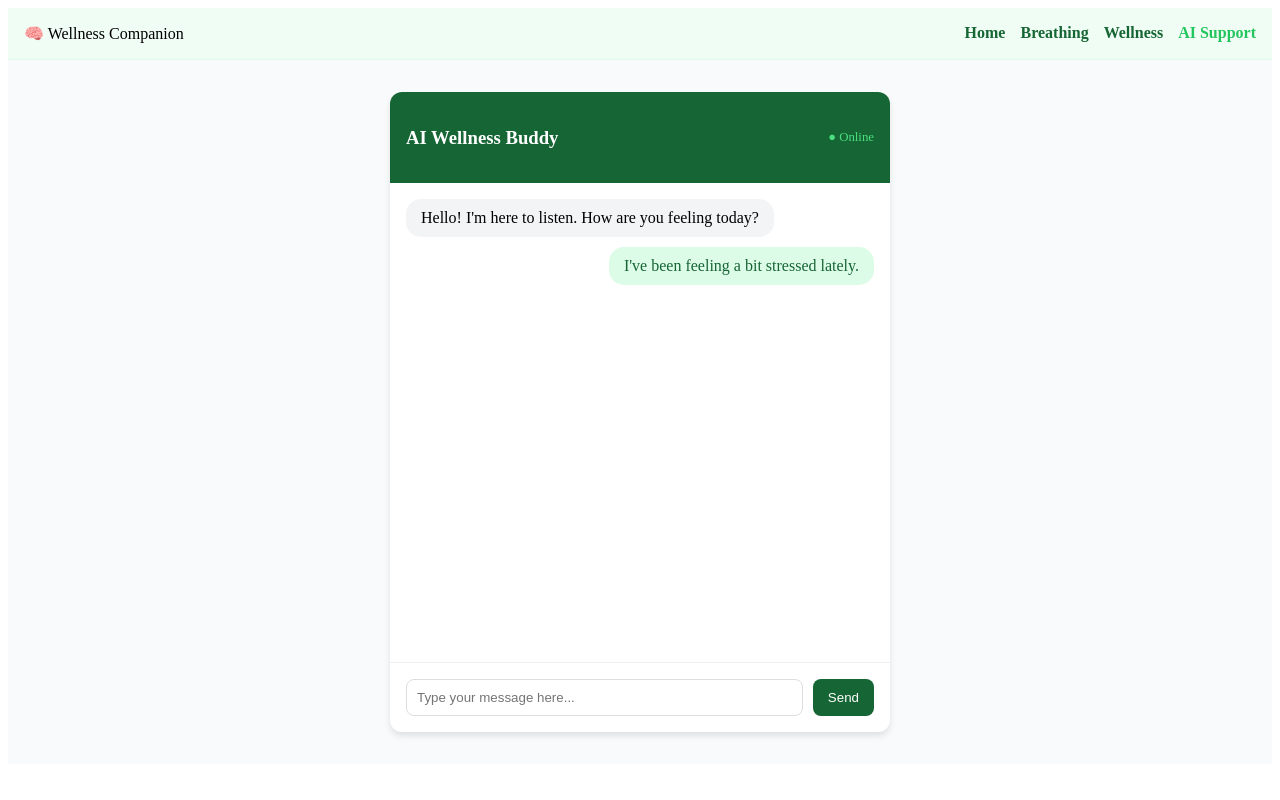
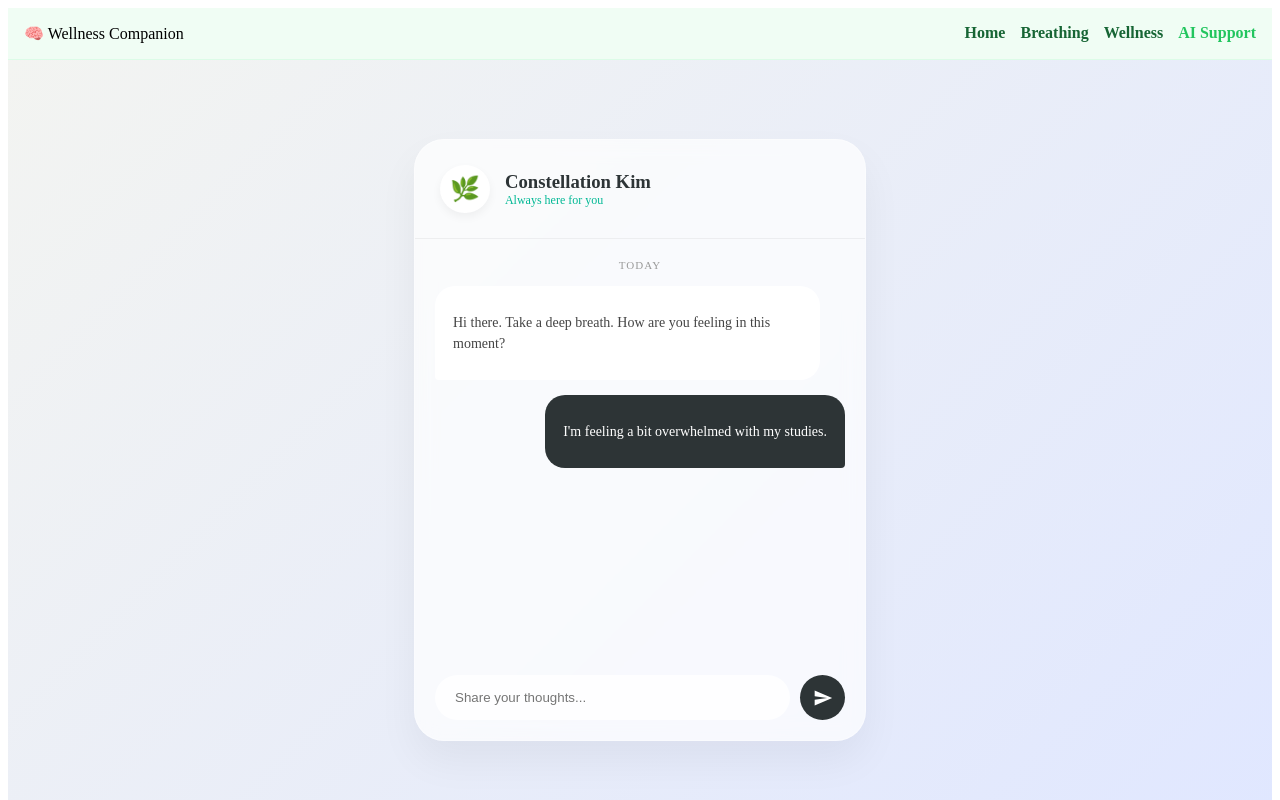
Before and after one commit to reader-zero/mental-health-wellness-app, a Vue app: page /ai-support in a window 1280 px wide. Shown: the top 800 px of the page. Built offline with nearby package versions, Linux system fonts and the light colour scheme.

Commit message:
Updated AI Support page with chatbot UI layout take 2

```diff
--- a/src/views/AiSupport.vue
+++ b/src/views/AiSupport.vue
@@ -1,108 +1,155 @@
 <template>
-  <div class="ai-container">
-    <div class="chat-window">
+  <div class="wellness-bg">
+    <div class="glass-card">
       <div class="chat-header">
-        <h3>AI Wellness Buddy</h3>
-        <span class="status">● Online</span>
-      </div>
-
-      <div class="message-area">
-        <div class="message ai">
-          Hello! I'm here to listen. How are you feeling today?
-        </div>
-        <div class="message user">
-          I've been feeling a bit stressed lately.
+        <div class="bot-info">
+          <div class="avatar">🌿</div>
+          <div>
+            <h3>Constellation Kim</h3>
+            <p class="status">Always here for you</p>
+          </div>
         </div>
       </div>
 
-      <div class="input-area">
-        <input type="text" placeholder="Type your message here..." />
-        <button>Send</button>
+      <div class="chat-body">
+        <div class="date-chip">Today</div>
+
+        <div class="msg bot">
+          <p>Hi there. Take a deep breath. How are you feeling in this moment?</p>
+        </div>
+
+        <div class="msg user">
+          <p>I'm feeling a bit overwhelmed with my studies.</p>
+        </div>
+      </div>
+
+      <div class="chat-footer">
+        <input type="text" placeholder="Share your thoughts..." />
+        <button class="send-btn">
+          <svg viewBox="0 0 24 24" width="20" height="20"><path fill="currentColor" d="M2.01 21L23 12 2.01 3 2 10l15 2-15 2z"></path></svg>
+        </button>
       </div>
     </div>
   </div>
 </template>
 
 <style scoped>
-.ai-container {
+/* Gradient Background representing a sunset/calm sky */
+.wellness-bg {
+  min-height: 90vh;
+  background: linear-gradient(135deg, #f3f4f1 0%, #e0e7ff 100%);
   display: flex;
   justify-content: center;
-  padding: 2rem;
-  background-color: #f9fafb;
-  min-height: 80vh;
+  align-items: center;
+  padding: 20px;
 }
 
-.chat-window {
+/* Glassmorphism Card */
+.glass-card {
   width: 100%;
-  max-width: 500px;
-  background: white;
-  border-radius: 12px;
-  box-shadow: 0 4px 6px rgba(0, 0, 0, 0.1);
+  max-width: 450px;
+  height: 600px;
+  background: rgba(255, 255, 255, 0.7);
+  backdrop-filter: blur(10px);
+  border-radius: 30px;
+  border: 1px solid rgba(255, 255, 255, 0.3);
+  box-shadow: 0 20px 40px rgba(0, 0, 0, 0.05);
   display: flex;
   flex-direction: column;
-  overflow: hidden;
 }
 
 .chat-header {
-  background: #166534;
-  color: white;
-  padding: 1rem;
-  display: flex;
-  justify-content: space-between;
-  align-items: center;
+  padding: 25px;
+  border-bottom: 1px solid rgba(0,0,0,0.05);
 }
 
-.status {
-  font-size: 0.8rem;
-  color: #4ade80;
+.bot-info {
+  display: flex;
+  align-items: center;
+  gap: 15px;
 }
 
-.message-area {
+.avatar {
+  font-size: 24px;
+  background: white;
+  padding: 10px;
+  border-radius: 50%;
+  box-shadow: 0 4px 10px rgba(0,0,0,0.05);
+}
+
+h3 { margin: 0; font-weight: 600; color: #2d3436; }
+.status { margin: 0; font-size: 12px; color: #00b894; }
+
+.chat-body {
   flex: 1;
-  padding: 1rem;
+  padding: 20px;
+  overflow-y: auto;
   display: flex;
   flex-direction: column;
-  gap: 10px;
-  min-height: 300px;
+  gap: 15px;
 }
 
-.message {
-  padding: 10px 15px;
-  border-radius: 15px;
-  max-width: 80%;
+.date-chip {
+  text-align: center;
+  font-size: 11px;
+  color: #999;
+  text-transform: uppercase;
+  letter-spacing: 1px;
 }
 
-.ai {
-  background: #f3f4f6;
+.msg {
+  padding: 12px 18px;
+  border-radius: 20px;
+  font-size: 14px;
+  line-height: 1.5;
+  max-width: 85%;
+}
+
+.bot {
+  background: white;
+  color: #444;
   align-self: flex-start;
+  border-bottom-left-radius: 4px;
 }
 
 .user {
-  background: #dcfce7;
-  color: #166534;
+  background: #2d3436;
+  color: white;
   align-self: flex-end;
+  border-bottom-right-radius: 4px;
 }
 
-.input-area {
+.chat-footer {
+  padding: 20px;
   display: flex;
-  padding: 1rem;
-  border-top: 1px solid #eee;
   gap: 10px;
 }
 
 input {
   flex: 1;
-  padding: 10px;
-  border: 1px solid #ddd;
-  border-radius: 8px;
+  background: rgba(255,255,255,0.8);
+  border: none;
+  padding: 12px 20px;
+  border-radius: 25px;
+  outline: none;
+  transition: 0.3s;
 }
 
-button {
-  background: #166534;
+input:focus { background: white; box-shadow: 0 4px 12px rgba(0,0,0,0.05); }
+
+.send-btn {
+  background: #2d3436;
   color: white;
   border: none;
-  padding: 0 15px;
-  border-radius: 8px;
+  width: 45px;
+  height: 45px;
+  border-radius: 50%;
+  display: flex;
+  justify-content: center;
+  align-items: center;
   cursor: pointer;
+  transition: transform 0.2s;
 }
+
+.send-btn:hover { transform: scale(1.05); }
 </style>
```
